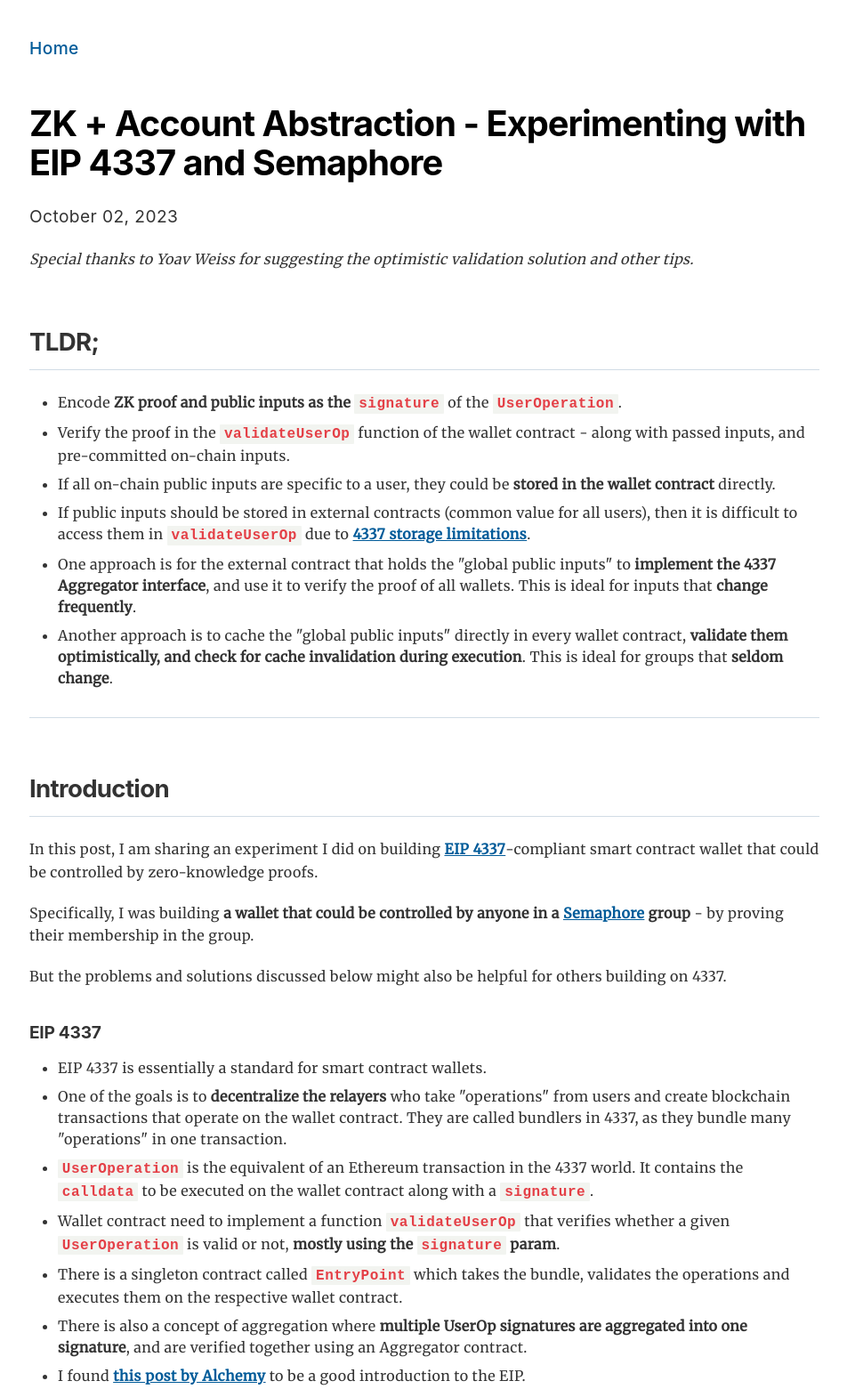
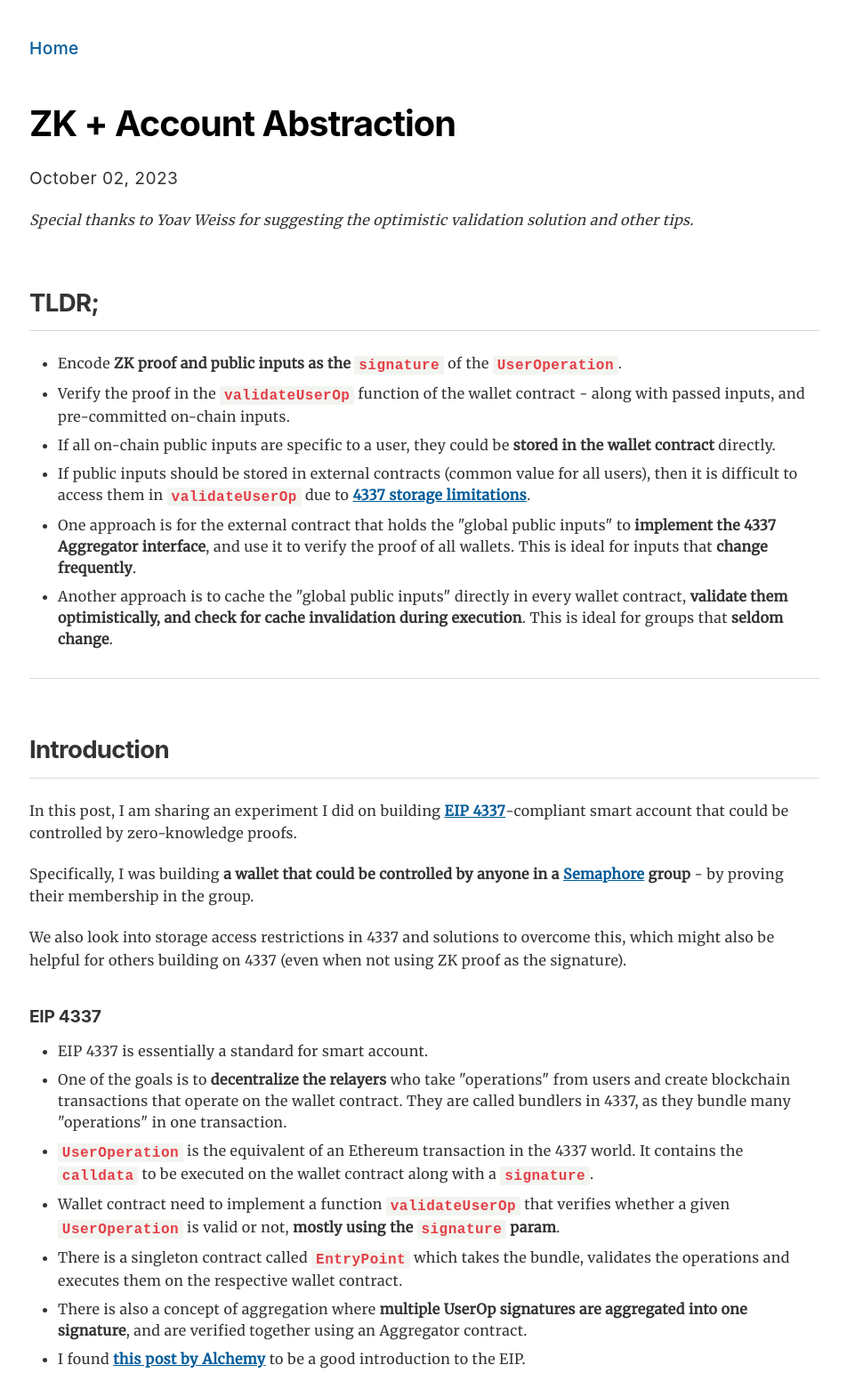
Before and after one commit to saleel/blog, a Gatsby site: page /blog/zk-account-abstraction/ in a window 1280 px wide. Shown: the top 1561 px of the page at 89% size, without its empty margins (163-1115 px from the left). Built offline with nearby package versions, Linux system fonts and the light colour scheme; Gatsby itself is replaced by a stand-in of ours; some packages are replaced by stand-ins of ours.

Commit message:
chore: update 4337 desc

```diff
--- a/content/blog/zk-account-abstraction/index.md
+++ b/content/blog/zk-account-abstraction/index.md
@@ -1,7 +1,7 @@
 ---
-title: ZK + Account Abstraction - Experimenting with EIP 4337 and Semaphore
+title: ZK + Account Abstraction
 date: "2023-10-02"
-description: "Experiment on building EIP-4337 smart contract wallet controllable by any member in a Semaphore group."
+description: "Experiment on building EIP-4337 smart account using ZK proofs and tips to overcome 4337 storage access restrictions."
 ---
 
 <i>Special thanks to Yoav Weiss for suggesting the optimistic validation solution and other tips.</i>
@@ -19,15 +19,15 @@ description: "Experiment on building EIP-4337 smart contract wallet controllable
 
 ## Introduction
 
-In this post, I am sharing an experiment I did on building [EIP 4337](https://github.com/ethereum/EIPs/blob/master/EIPS/eip-4337.md)-compliant smart contract wallet that could be controlled by zero-knowledge proofs.
+In this post, I am sharing an experiment I did on building [EIP 4337](https://github.com/ethereum/EIPs/blob/master/EIPS/eip-4337.md)-compliant smart account that could be controlled by zero-knowledge proofs.
 
 Specifically, I was building **a wallet that could be controlled by anyone in a [Semaphore](https://semaphore.pse.dev/) group** - by proving their membership in the group.
 
-But the problems and solutions discussed below might also be helpful for others building on 4337.
+We also look into storage access restrictions in 4337 and solutions to overcome this, which might also be helpful for others building on 4337 (even when not using ZK proof as the signature).
 
 
 #### EIP 4337
-  - EIP 4337 is essentially a standard for smart contract wallets.
+  - EIP 4337 is essentially a standard for smart account.
   - One of the goals is to **decentralize the relayers** who take "operations" from users and create blockchain transactions that operate on the wallet contract. They are called bundlers in 4337, as they bundle many "operations" in one transaction.
   - **`UserOperation`** is the equivalent of an Ethereum transaction in the 4337 world. It contains the `calldata` to be executed on the wallet contract along with a `signature`.
   - Wallet contract need to implement a function `validateUserOp` that verifies whether a given `UserOperation` is valid or not, **mostly using the `signature` param**.
@@ -42,7 +42,7 @@ But the problems and solutions discussed below might also be helpful for others
   - Semaphore contract stores the merkle root of all groups. Group members produce a **ZK proof of merkle inclusion** (using their private key) to prove their membership and cast signals.
 - The protocol also has a mechanism to prevent double signaling (under the same topic known "externalNullifier"). Read more [here](https://semaphore.pse.dev/docs/introduction)
 
-## Building the Smart Contract Wallet
+## Building the Smart Contract
 
 One obvious thing here would be to **pass the Semaphore proof as the `signature` of the `UserOperation`**. We can then decode the proof from the signature, and verify it against the latest `merkleRoot` of the group stored in the Semaphore contract.
 
```
